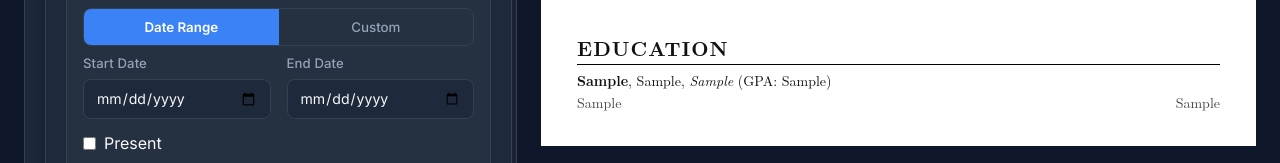
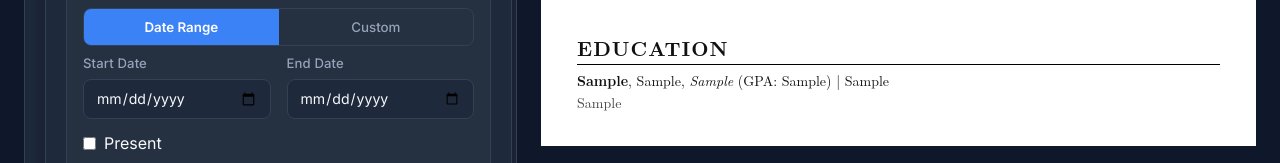
Before and after one commit to amrkhaled104/CV-Builder, a React (Vite) app: page / in a window 1280 px wide. Both pictures are taken after typing "Sample", "Sample", "Sample", "Sample", "Sample", "Sample" into the empty fields and a click on the button "+ Add Education". Shown: the part 194-357 px from the top of the page. Built offline with nearby package versions, Linux system fonts and the light colour scheme.

Commit message:
fix(preview): render education link inline with degree header

```diff
--- a/src/components/layout/CvReview/CvPreview.tsx
+++ b/src/components/layout/CvReview/CvPreview.tsx
@@ -550,14 +550,9 @@ function CvPreview({
                             {!educationBullets.length && edu.grade && (
                               <span> (GPA: {edu.grade})</span>
                             )}
-                          </div>
-                          <div className="entry-right">{getDuration(edu)}</div>
-                        </div>
-                        {(edu.subTitle || edu.linkText) && (
-                          <div className="education-subrow">
-                            {edu.subTitle && <span>{edu.subTitle}</span>}
                             {edu.linkText && (
-                              <span>
+                              <>
+                                {" | "}
                                 {edu.linkUrl ? (
                                   <a
                                     href={sanitizeUrl(edu.linkUrl)}
@@ -567,10 +562,16 @@ function CvPreview({
                                     {edu.linkText}
                                   </a>
                                 ) : (
-                                  edu.linkText
+                                  <span>{edu.linkText}</span>
                                 )}
-                              </span>
+                              </>
                             )}
+                          </div>
+                          <div className="entry-right">{getDuration(edu)}</div>
+                        </div>
+                        {edu.subTitle && (
+                          <div className="education-subrow">
+                            <span>{edu.subTitle}</span>
                           </div>
                         )}
                         {educationBullets.length > 0 && (
```
